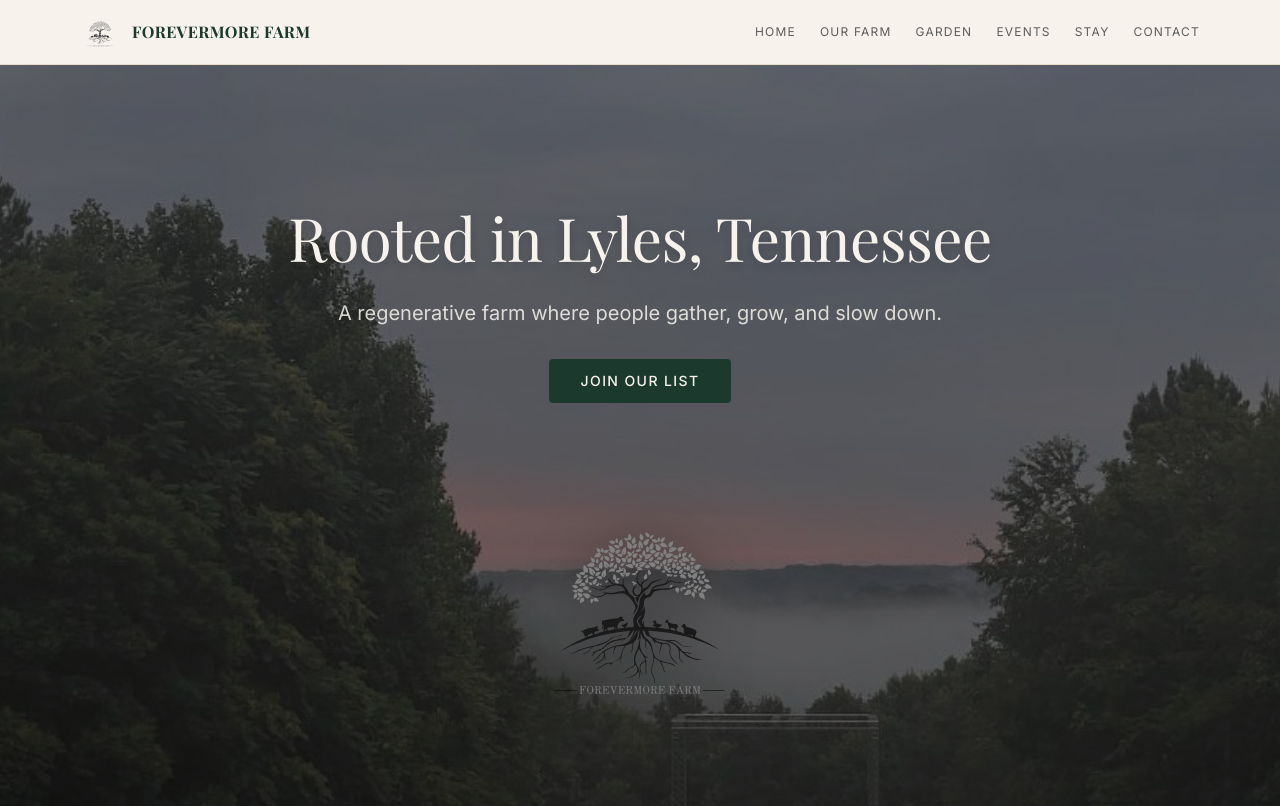
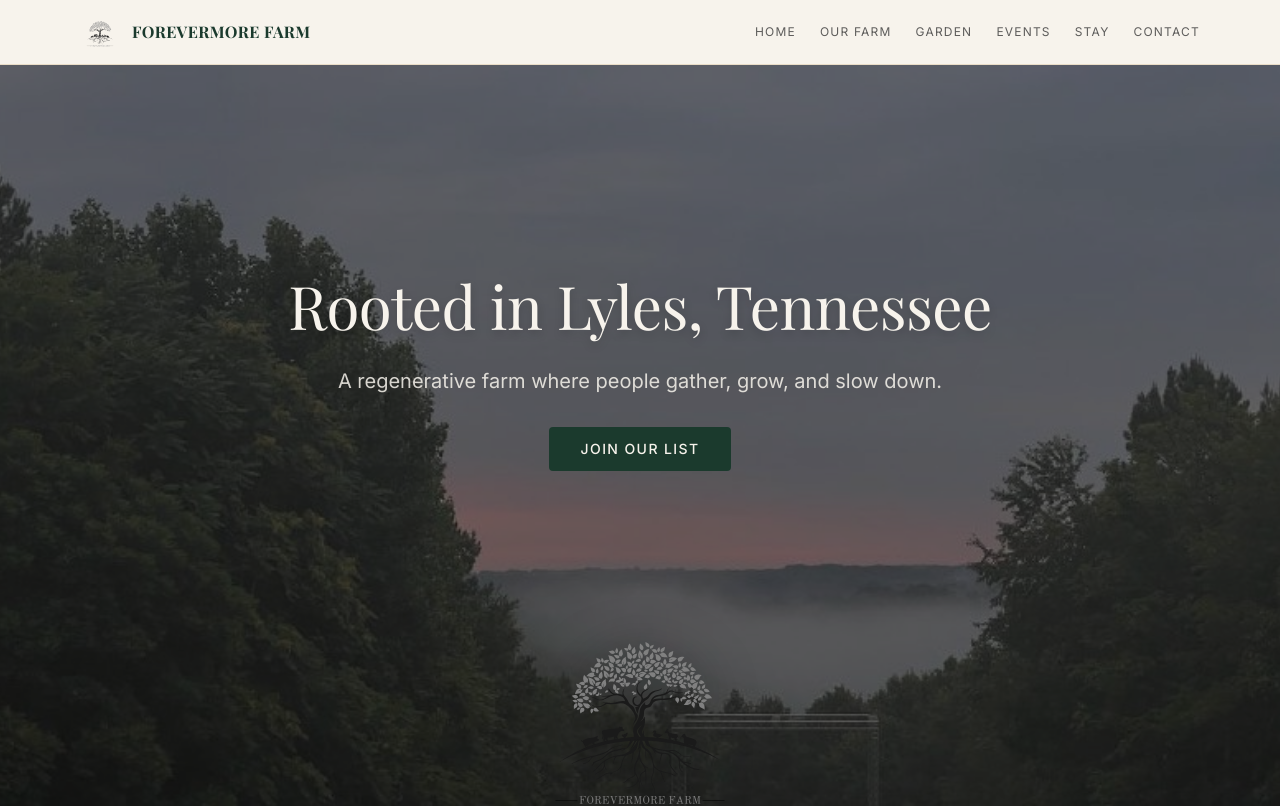
Before and after one commit to forevermore3333/forevermorefarm-website, a Next.js app: page / in a window 1280 px wide. Shown: the top 806 px of the page. Built offline with nearby package versions, Linux system fonts and the light colour scheme; a web font is replaced by a local one.

Commit message:
Hero: pin logo to bottom-center, centered between button and bottom edge

```diff
--- a/src/components/HeroSection.tsx
+++ b/src/components/HeroSection.tsx
@@ -36,7 +36,9 @@ export default function HeroSection({ title, subtitle, ctaText, ctaHref, bgImage
         </motion.div>
       )}
       <div className="absolute inset-0 bg-farm-charcoal/55" />
-      <div className="relative z-10 text-center px-4 max-w-3xl">
+
+      {/* Title + subtitle + CTA — vertically centered */}
+      <div className="relative z-10 text-center px-4 max-w-3xl pb-40 md:pb-48">
         <h1 className="font-serif text-4xl md:text-6xl text-farm-cream mb-6 leading-tight drop-shadow-lg">
           {title}
         </h1>
@@ -48,23 +50,25 @@ export default function HeroSection({ title, subtitle, ctaText, ctaHref, bgImage
         {ctaText && ctaHref && (
           <a
             href={ctaHref}
-            className="inline-block bg-farm-green text-farm-cream px-8 py-3 rounded-sm text-sm font-medium tracking-widest uppercase hover:bg-farm-green/90 transition-colors mb-10"
+            className="inline-block bg-farm-green text-farm-cream px-8 py-3 rounded-sm text-sm font-medium tracking-widest uppercase hover:bg-farm-green/90 transition-colors"
           >
             {ctaText}
           </a>
         )}
+        {children}
+      </div>
+
+      {/* Logo pinned to bottom-center */}
       {showLogo && (
-          <div className="flex justify-center mt-8">
+        <div className="absolute bottom-6 left-0 right-0 flex justify-center z-10">
           <img
             src="/images/forevermore-farm-logo.svg"
             alt="Forevermore Farm"
-              className="w-64 h-64 drop-shadow-2xl"
+            className="w-56 h-56 md:w-64 md:h-64 drop-shadow-2xl"
             style={{ filter: 'drop-shadow(0 4px 24px rgba(0,0,0,0.5))' }}
           />
         </div>
       )}
-        {children}
-      </div>
     </section>
   )
 }
```
Lines whose indentation alone changed are shown as unchanged.
